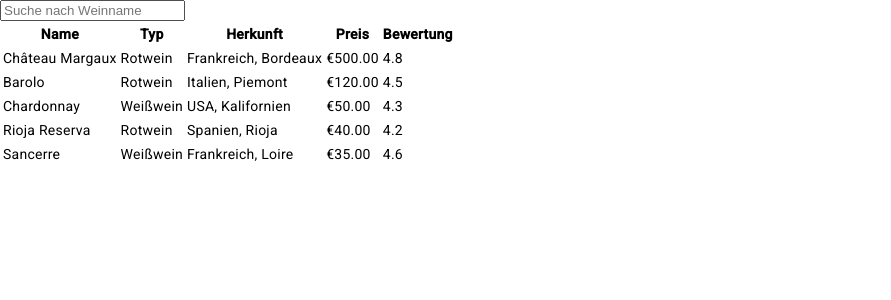
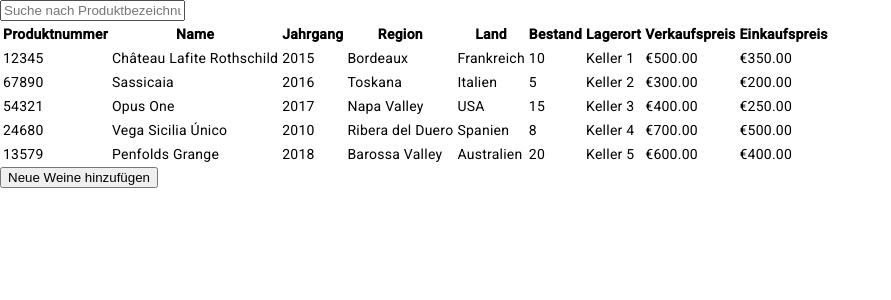
Before and after one commit to Pierre-Zimmermann-Telekom/Weinstore_GUI, an Angular app in the folder Weinstore/: page /winelist in a window 1280 px wide. Shown: the top 300 px of the page, without its empty margins (0-891 px from the left). Built offline with nearby package versions, Linux system fonts and the light colour scheme.

Commit message:
Add functionality to list

```diff
--- a/Weinstore/src/app/app.module.ts
+++ b/Weinstore/src/app/app.module.ts
@@ -8,13 +8,15 @@
 import { MatSelectModule } from '@angular/material/select';
 import { BrowserModule } from '@angular/platform-browser';
 import { provideAnimationsAsync } from '@angular/platform-browser/animations/async';
-
+import { DataserviceService } from './dataservice.service';
+import { APP_INITIALIZER } from '@angular/core';
 import { AppRoutingModule } from './app-routing.module';
 import { AppComponent } from './app.component';
 import { LoginComponent } from './login/login.component';
 import { MainviewComponent } from './mainview/mainview.component';
 import { WinelistComponent } from './winelist/winelist.component';
-
+import { NewWineDialogComponent } from './new-wine-dialog/new-wine-dialog.component';
+import { BrowserAnimationsModule } from '@angular/platform-browser/animations';
 
 @NgModule({
   declarations: [
@@ -22,6 +24,7 @@
     LoginComponent,
     MainviewComponent,
     WinelistComponent,
+    NewWineDialogComponent,
   ],
   imports: [
     BrowserModule,
@@ -33,9 +36,18 @@
     MatSelectModule,
     MatCardModule,
     HttpClientModule,
+    BrowserAnimationsModule
 
   ],
-  providers: [provideAnimationsAsync()],
+  providers: [
+    DataserviceService,
+    {
+      provide: APP_INITIALIZER,
+      useFactory: (dataService: DataserviceService) => dataService.initialize(),
+      deps: [DataserviceService],
+      multi: true
+    }
+  ],
   bootstrap: [AppComponent],
 })
 export class AppModule {}
--- a/Weinstore/src/app/interfaces.ts
+++ b/Weinstore/src/app/interfaces.ts
@@ -1,6 +1,6 @@
 export interface User {
     name:string,
-    email: string,
+    usertype: string,
     password: string
   }
 
@@ -19,7 +19,6 @@
   export interface Wine_versand {
     Produktnummer: string;
     Bezeichnung: string;
-    Lagerort: string;
     Verkaufspreis: string;
   }
 
--- /dev/null
+++ b/Weinstore/src/app/new-wine-dialog/new-wine-dialog.component.html
@@ -0,0 +1,51 @@
+<h2>Neue Weine hinzufügen</h2>
+
+<form>
+  <mat-form-field appearance="fill">
+    <mat-label>Produktnummer</mat-label>
+    <input matInput placeholder="Produktnummer" name="Produktnummer" [(ngModel)]="newWine.Produktnummer">
+  </mat-form-field>
+
+  <mat-form-field appearance="fill">
+    <mat-label>Bezeichnung</mat-label>
+    <input matInput placeholder="Bezeichnung" name="Bezeichnung" [(ngModel)]="newWine.Bezeichnung">
+  </mat-form-field>
+
+  <mat-form-field appearance="fill">
+    <mat-label>Jahrgang</mat-label>
+    <input matInput placeholder="Jahrgang" name="Jahrgang" [(ngModel)]="newWine.Jahrgang">
+  </mat-form-field>
+
+  <mat-form-field appearance="fill">
+    <mat-label>Region</mat-label>
+    <input matInput placeholder="Region" name="Region" [(ngModel)]="newWine.Region">
+  </mat-form-field>
+
+  <mat-form-field appearance="fill">
+    <mat-label>Land</mat-label>
+    <input matInput placeholder="Land" name="Land" [(ngModel)]="newWine.Land">
+  </mat-form-field>
+
+  <mat-form-field appearance="fill">
+    <mat-label>Bestand</mat-label>
+    <input matInput type="number" placeholder="Bestand" name="Bestand" [(ngModel)]="newWine.Bestand">
+  </mat-form-field>
+
+  <mat-form-field appearance="fill">
+    <mat-label>Lagerort</mat-label>
+    <input matInput placeholder="Lagerort" name="Lagerort" [(ngModel)]="newWine.Lagerort">
+  </mat-form-field>
+
+  <mat-form-field appearance="fill">
+    <mat-label>Verkaufspreis</mat-label>
+    <input matInput placeholder="Verkaufspreis" name="Verkaufspreis" [(ngModel)]="newWine.Verkaufspreis">
+  </mat-form-field>
+
+  <mat-form-field appearance="fill">
+    <mat-label>Einkaufspreis</mat-label>
+    <input matInput placeholder="Einkaufspreis" name="Einkaufspreis" [(ngModel)]="newWine.Einkaufspreis">
+  </mat-form-field>
+
+  <button mat-button (click)="addNewWine()">Hinzufügen</button>
+  <button mat-button (click)="closeNewWineDialog()">Hinzufügen Beenden Nicht gespeicherte änderungen gehen verloren</button>
+</form>
--- /dev/null
+++ b/Weinstore/src/app/new-wine-dialog/new-wine-dialog.component.ts
@@ -0,0 +1,54 @@
+import { Component } from '@angular/core';
+import { Wine_lager } from '../interfaces';
+import { DataserviceService } from '../dataservice.service';
+import { MatDialogRef } from '@angular/material/dialog';
+
+@Component({
+  selector: 'app-new-wine-dialog',
+  templateUrl: './new-wine-dialog.component.html',
+  styleUrls: ['./new-wine-dialog.component.scss']
+})
+export class NewWineDialogComponent {
+  newWine: Wine_lager = {
+    "Produktnummer": "",
+    "Bezeichnung": "",
+    "Jahrgang": "",
+    "Region": "",
+    "Land": "",
+    "Bestand": 0,
+    "Lagerort": "",
+    "Verkaufspreis": "",
+    "Einkaufspreis": ""
+  };
+
+  lagerData: Wine_lager[] = []; // Array to store existing wines
+
+  constructor(private dataService: DataserviceService, private dialogRef: MatDialogRef<NewWineDialogComponent>) {
+    this.dataService.getLagerData(); // Load existing wines when component initializes
+  }
+
+  addNewWine() {
+    this.dataService.addWine(this.newWine); // Add new wine
+    this.closeNewWineDialog(); // Close the dialog
+  }
+
+  closeNewWineDialog() {
+    this.dialogRef.close(); // Close the dialog
+    this.clearForm(); // Clear the form
+  }
+
+  clearForm() {
+    // Reset newWine object to clear the form fields
+    this.newWine = {
+      "Produktnummer": "",
+      "Bezeichnung": "",
+      "Jahrgang": "",
+      "Region": "",
+      "Land": "",
+      "Bestand": 0,
+      "Lagerort": "",
+      "Verkaufspreis": "",
+      "Einkaufspreis": ""
+    };
+  }
+}
--- a/Weinstore/src/app/winelist/winelist.component.html
+++ b/Weinstore/src/app/winelist/winelist.component.html
@@ -1,21 +1,30 @@
-<input type="text" placeholder="Suche nach Weinname" [(ngModel)]="searchQuery" (keyup)="filterWines()">
+<input type="text" placeholder="Suche nach Produktbezeichnung oder Produktnummer" [(ngModel)]="searchQuery" (keyup)="filterWines()">
 <table>
   <thead>
     <tr>
+      <th>Produktnummer</th>
       <th>Name</th>
-      <th>Typ</th>
-      <th>Herkunft</th>
-      <th>Preis</th>
-      <th>Bewertung</th>
+      <th>Jahrgang</th>
+      <th>Region</th>
+      <th>Land</th>
+      <th>Bestand</th>
+      <th>Lagerort</th>
+      <th>Verkaufspreis</th>
+      <th>Einkaufspreis</th>
     </tr>
   </thead>
   <tbody>
     <tr *ngFor="let wine of filteredWines">
-      <td>{{ wine.name }}</td>
-      <td>{{ wine.type }}</td>
-      <td>{{ wine.origin }}, {{ wine.region }}</td>
-      <td>{{ wine.price | currency:'EUR':'symbol':'1.2-2' }}</td>
-      <td>{{ wine.rating }}</td>
+      <td>{{ wine.Produktnummer }}</td>
+      <td>{{ wine.Bezeichnung }}</td>
+      <td>{{ wine.Jahrgang }}</td>
+      <td>{{ wine.Region }}</td>
+      <td>{{ wine.Land }}</td>
+      <td>{{ wine.Bestand }}</td>
+      <td>{{ wine.Lagerort }}</td>
+      <td>{{ wine.Verkaufspreis | currency:'EUR':'symbol':'1.2-2' }}</td>
+      <td>{{ wine.Einkaufspreis | currency:'EUR':'symbol':'1.2-2' }}</td>
     </tr>
   </tbody>
 </table>
+<button (click)="openNewWineDialog()">Neue Weine hinzufügen</button>
--- a/Weinstore/src/app/winelist/winelist.component.ts
+++ b/Weinstore/src/app/winelist/winelist.component.ts
@@ -1,6 +1,9 @@
 import { Component, OnInit } from '@angular/core';
 import { HttpClient } from '@angular/common/http';
-import { Wine } from '../interfaces';
+import { Wine_lager } from '../interfaces';
+import { NewWineDialogComponent } from '../new-wine-dialog/new-wine-dialog.component';
+import { MatDialog } from '@angular/material/dialog';
+import { DataserviceService } from '../dataservice.service';
 
 @Component({
   selector: 'app-winelist',
@@ -8,27 +11,36 @@
   styleUrls: ['./winelist.component.scss']
 })
 export class WinelistComponent implements OnInit {
-  wines: Wine[] = [];
-  filteredWines: Wine[] = [];
+  wines: Wine_lager[] = [];
+  filteredWines: Wine_lager[] = [];
   searchQuery: string = '';
 
-  constructor(private http: HttpClient) { }
+  constructor(private http: HttpClient, public dialog: MatDialog, private dataservice: DataserviceService) { }
 
   ngOnInit(): void {
-    this.http.get<Wine[]>('assets/lager.json').subscribe(data => {
+    this.dataservice.getLagerData().subscribe(data => {
       this.wines = data;
       this.filteredWines = [...this.wines];
-      console.log(this.wines)
     });
   }
 
   filterWines(): void {
     if (this.searchQuery.trim() !== '') {
       this.filteredWines = this.wines.filter(wine =>
-        wine.name.toLowerCase().includes(this.searchQuery.toLowerCase())
+        wine.Bezeichnung.toLowerCase().includes(this.searchQuery) ||
+        wine.Produktnummer.toString().includes(this.searchQuery)
       );
     } else {
       this.filteredWines = [...this.wines];
     }
   }
+  openNewWineDialog(): void {
+    const dialogRef = this.dialog.open(NewWineDialogComponent, {
+      width: '600px',
+      data: {}
+    });
+
+    dialogRef.afterClosed().subscribe(result => {
+    });
+  }
 }
--- a/Weinstore/src/assets/lager.json
+++ b/Weinstore/src/assets/lager.json
@@ -1,42 +1,57 @@
 [
   {
-      "name": "Château Margaux",
-      "type": "Rotwein",
-      "origin": "Frankreich",
-      "region": "Bordeaux",
-      "price": 500,
-      "rating": 4.8
+    "Produktnummer": "12345",
+    "Bezeichnung": "Château Lafite Rothschild",
+    "Jahrgang": "2015",
+    "Region": "Bordeaux",
+    "Land": "Frankreich",
+    "Bestand": 10,
+    "Lagerort": "Keller 1",
+    "Verkaufspreis": "500.00",
+    "Einkaufspreis": "350.00"
   },
   {
-      "name": "Barolo",
-      "type": "Rotwein",
-      "origin": "Italien",
-      "region": "Piemont",
-      "price": 120,
-      "rating": 4.5
+    "Produktnummer": "67890",
+    "Bezeichnung": "Sassicaia",
+    "Jahrgang": "2016",
+    "Region": "Toskana",
+    "Land": "Italien",
+    "Bestand": 5,
+    "Lagerort": "Keller 2",
+    "Verkaufspreis": "300.00",
+    "Einkaufspreis": "200.00"
   },
   {
-      "name": "Chardonnay",
-      "type": "Weißwein",
-      "origin": "USA",
-      "region": "Kalifornien",
-      "price": 50,
-      "rating": 4.3
+    "Produktnummer": "54321",
+    "Bezeichnung": "Opus One",
+    "Jahrgang": "2017",
+    "Region": "Napa Valley",
+    "Land": "USA",
+    "Bestand": 15,
+    "Lagerort": "Keller 3",
+    "Verkaufspreis": "400.00",
+    "Einkaufspreis": "250.00"
   },
   {
-      "name": "Rioja Reserva",
-      "type": "Rotwein",
-      "origin": "Spanien",
-      "region": "Rioja",
-      "price": 40,
-      "rating": 4.2
+    "Produktnummer": "24680",
+    "Bezeichnung": "Vega Sicilia Único",
+    "Jahrgang": "2010",
+    "Region": "Ribera del Duero",
+    "Land": "Spanien",
+    "Bestand": 8,
+    "Lagerort": "Keller 4",
+    "Verkaufspreis": "700.00",
+    "Einkaufspreis": "500.00"
   },
   {
-      "name": "Sancerre",
-      "type": "Weißwein",
-      "origin": "Frankreich",
-      "region": "Loire",
-      "price": 35,
-      "rating": 4.6
+    "Produktnummer": "13579",
+    "Bezeichnung": "Penfolds Grange",
+    "Jahrgang": "2018",
+    "Region": "Barossa Valley",
+    "Land": "Australien",
+    "Bestand": 20,
+    "Lagerort": "Keller 5",
+    "Verkaufspreis": "600.00",
+    "Einkaufspreis": "400.00"
   }
 ]
```
Also changed, not shown: Weinstore/src/app/dataservice.service.ts (added, +70 -0 lines), Weinstore/src/app/new-wine-dialog/new-wine-dialog.component.scss (added), 2 other files (tests, documents, lock files or other folders). Lines whose indentation alone changed are shown as unchanged.
